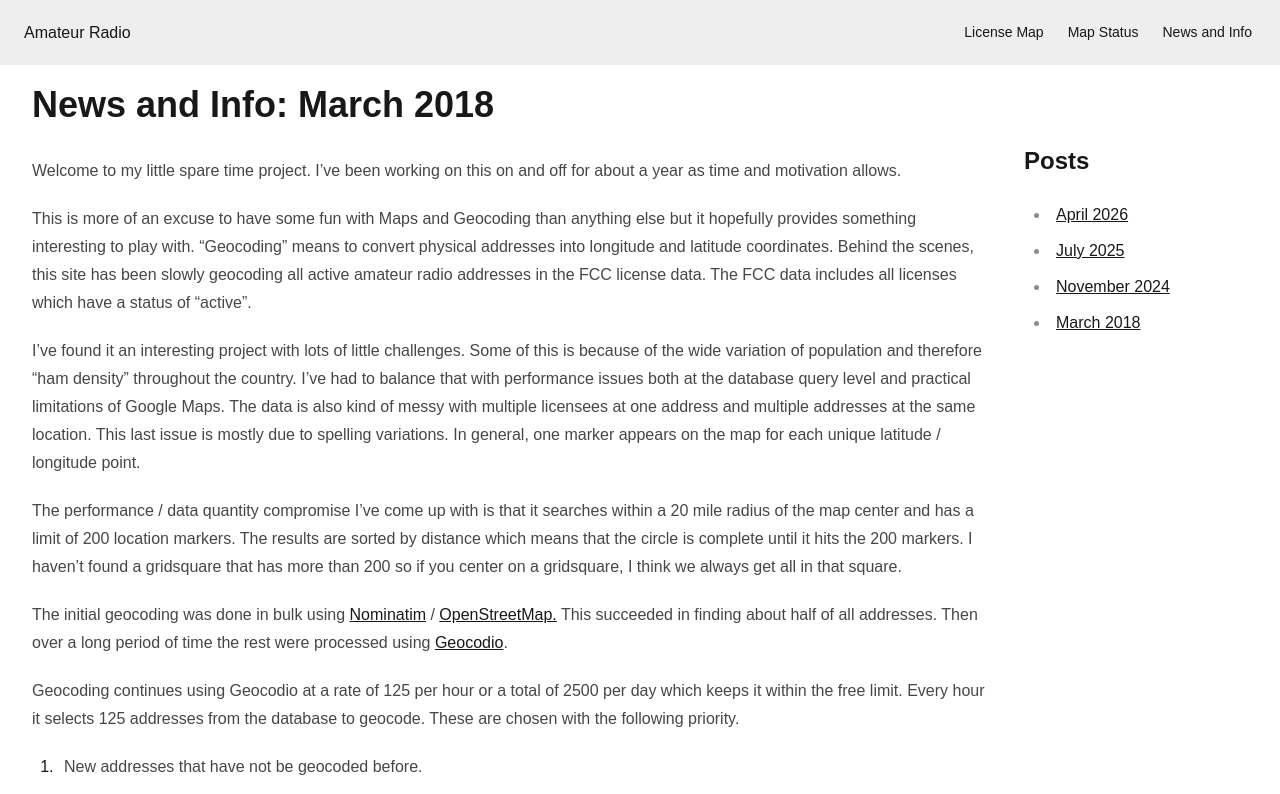
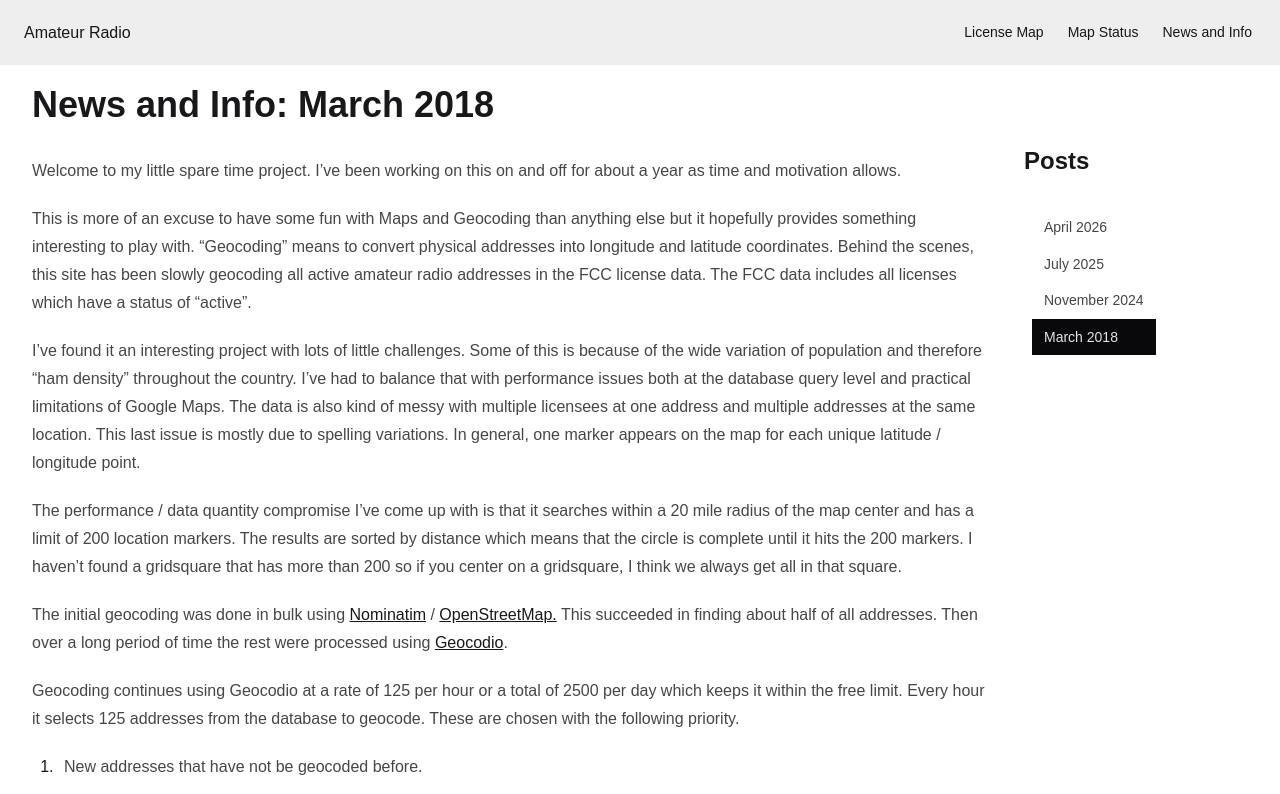
Before and after one commit to signal599/ham-next, a Next.js app: page /news/2018-03 in a window 1280 px wide. Shown: the top 794 px of the page. Built offline with nearby package versions, Linux system fonts and the light colour scheme.

Commit message:
Better news nav

```diff
--- a/app/news/layout.tsx
+++ b/app/news/layout.tsx
@@ -1,4 +1,4 @@
-import Link from "next/link";
+import NewsNav from "@/components/news-nav";
 
 export default function NewsLayout({
   children,
@@ -7,24 +7,11 @@ export default function NewsLayout({
 }) {
   return (
     <div className="sm:flex">
-    <div className="sm:flex-4">{children}</div>
-    <div className="pl-5 sm:flex-1 sm:pl-0 sm:pt-8">
-      <h2>Posts</h2>
-      <ul>
-        <li>
-          <Link href="/news">April 2026</Link>
-        </li>
-        <li>
-          <Link href="/news/2025-07">July 2025</Link>
-        </li>
-        <li>
-          <Link href="/news/2024-11">November 2024</Link>
-        </li>
-        <li>
-          <Link href="/news/2018-03">March 2018</Link>
-        </li>
-      </ul>
+      <div className="sm:flex-4">{children}</div>
+      <div className="pl-5 sm:flex-1 sm:pl-0 sm:pt-8">
+        <h2>Posts</h2>
+        <NewsNav />
+      </div>
     </div>
-    </div>
-  )
+  );
 }
--- /dev/null
+++ b/components/news-nav.tsx
@@ -0,0 +1,29 @@
+"use client";
+
+import Link from "next/link";
+import { usePathname } from "next/navigation";
+
+export default function NewsNav() {
+  const links = [
+    { href: "/news", title: "April 2026" },
+    { href: "/news/2025-07", title: "July 2025" },
+    { href: "/news/2024-11", title: "November 2024" },
+    { href: "/news/2018-03", title: "March 2018" },
+  ];
+
+  const pathname = usePathname();
+
+  return (
+    <ul className="not-prose menu">
+      {links.map((link) => {
+        const isActive = link.href === pathname;
+
+        return (
+          <li key={link.href} className={isActive ? "menu-active" : ""}>
+            <Link href={link.href}>{link.title}</Link>
+          </li>
+        );
+      })}
+    </ul>
+  );
+}
```
